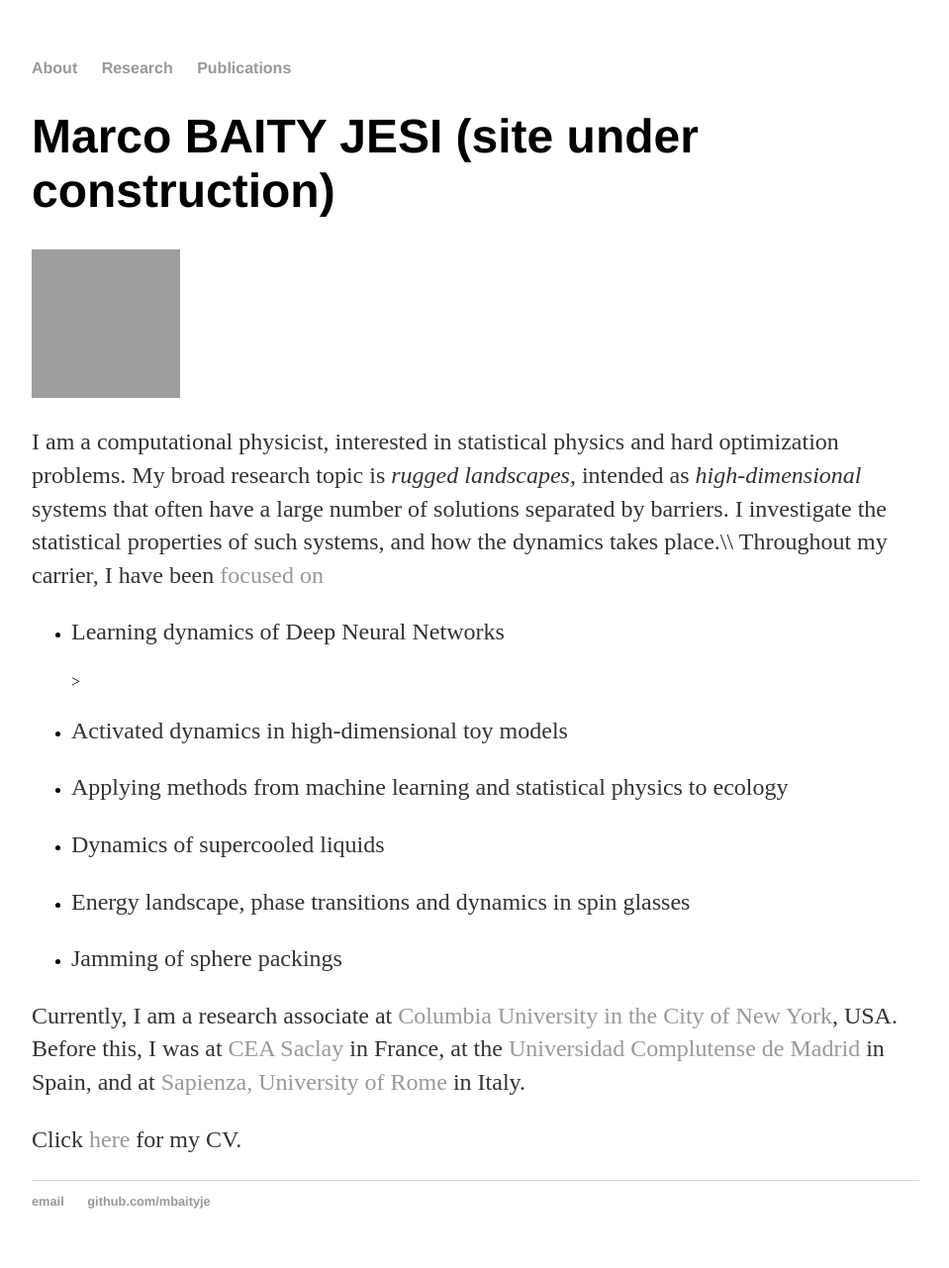
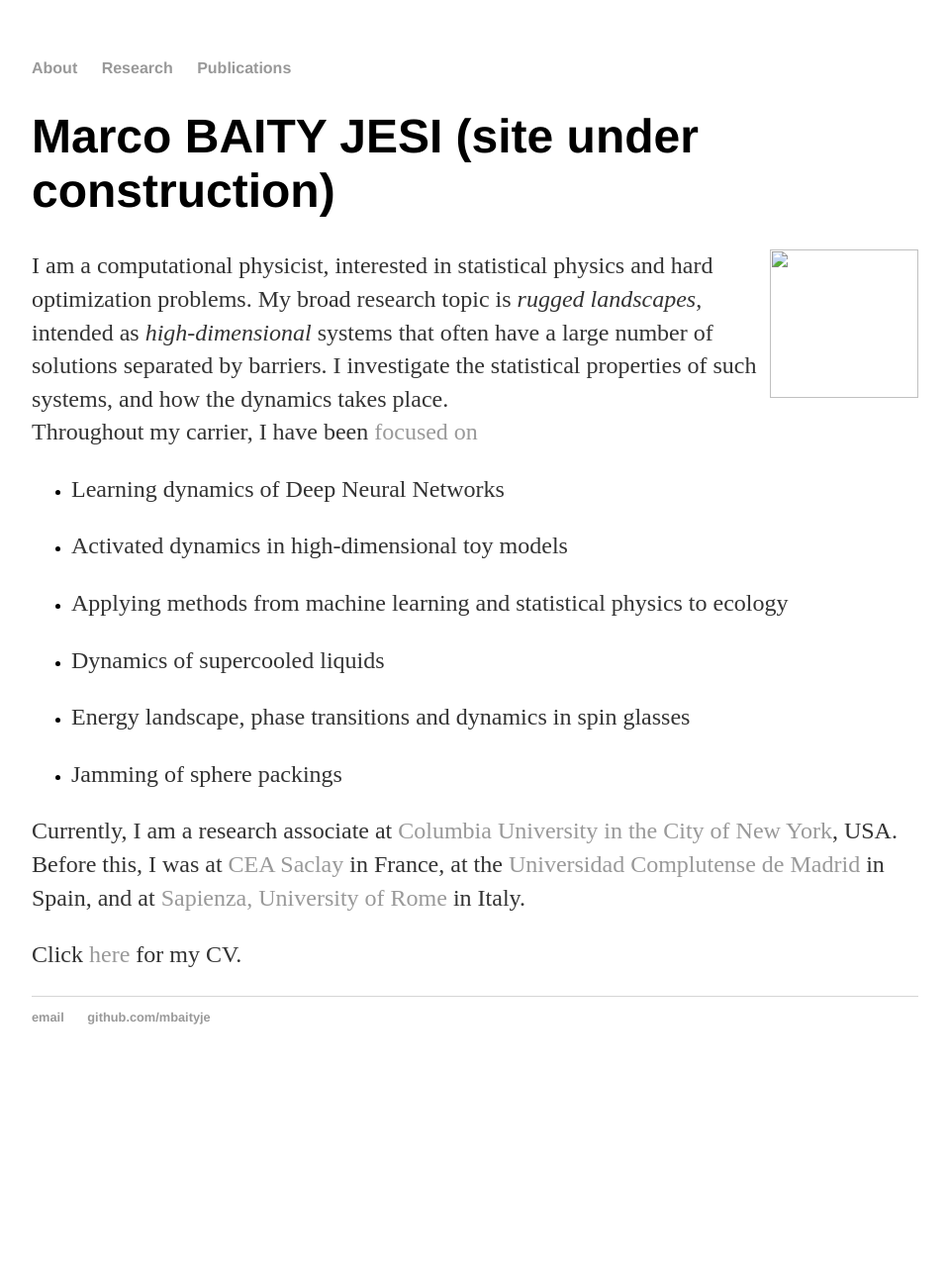
Before and after one commit to mbaityje/mbaityje.github.io, a Jekyll site: the page built from index.html, in a window 1280 px wide. Shown: the whole page at 99% size, without its empty margins (160-1119 px from the left). Built offline with Jekyll 4.4.1, drawn with Linux system fonts in a browser that asks for light colours; after the commit the page ends 1095 px from its top, so only the background shows below that; grey boxes are pictures that could not be loaded.

Commit message:
Change image

```diff
--- a/index.html
+++ b/index.html
@@ -4,16 +4,16 @@
 ---
 <div class="blurb">
 	<h1>Marco BAITY JESI (site under construction)</h1>
-	<img src="../../Pictures/foto-simons.jpg" width="150" height="150" alt="">
+	<img src="_images/myself.jpg" width="150" height="150" alt="" style="float:right">
 	<p>
 		I am a computational physicist, interested in statistical physics and hard optimization problems.
 		My broad research topic is <em>rugged landscapes</em>, intended as <em>high-dimensional</em>
 		systems that often have a large number of solutions separated by barriers.
-		I investigate the statistical properties of such systems, and how the dynamics takes place.\\
+		I investigate the statistical properties of such systems, and how the dynamics takes place.</br>
 
 		Throughout my carrier, I have been <a href="/research"> focused on</a>
 		<ul>
-			<li><p>Learning dynamics of Deep Neural Networks</p>></li>
+			<li><p>Learning dynamics of Deep Neural Networks</p></li>
 			<li><p>Activated dynamics in high-dimensional toy models</p></li>
 			<li><p>Applying methods from machine learning and statistical physics to ecology</p></li>
 			<li><p>Dynamics of supercooled liquids</p></li>
```
